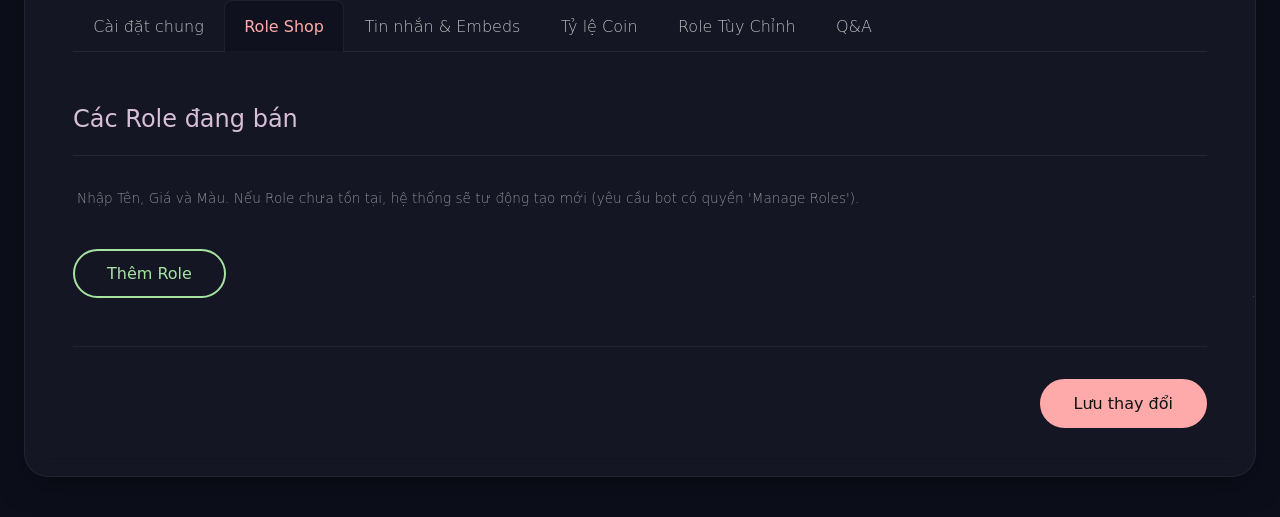
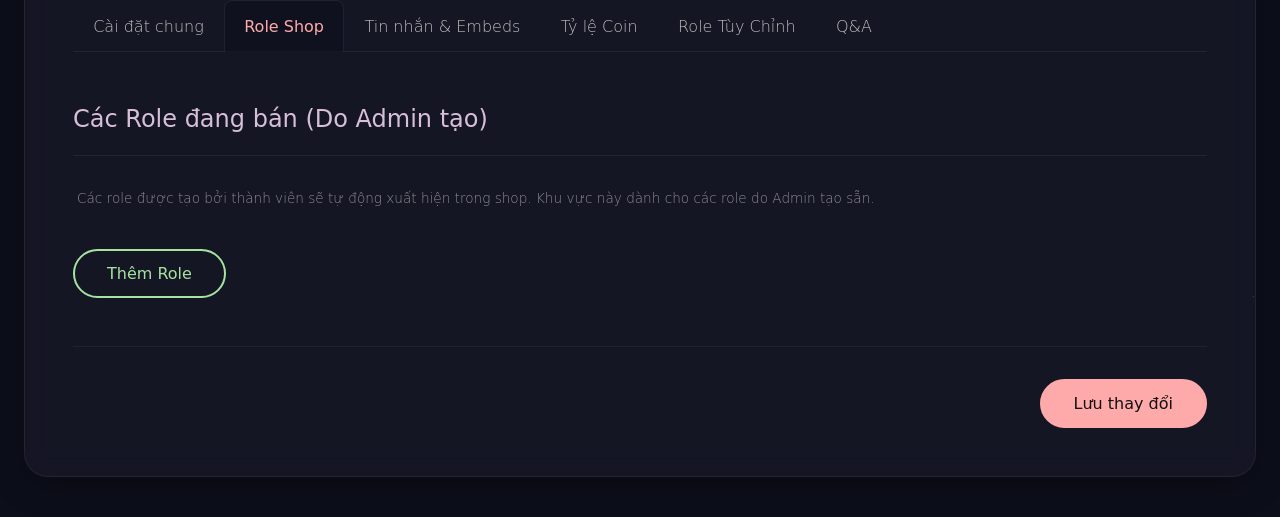
Before and after one commit to Rin1809/web_suport_discord_shop_bot, a Flask app: page /edit/1 in a window 1280 px wide, after a click on "Role Shop". Shown: the part 153-670 px from the top of the page. Run offline with Flask 3, Linux system fonts and the light colour scheme; a database or web service that is not in the repository returns one stand-in record (values such as "Sample title"); some libraries are stand-ins or nearby versions; some web fonts are replaced.

Commit message:
role custom user

```diff
--- a/app.py
+++ b/app.py
@@ -128,6 +128,14 @@ def parse_form_data(form):
             custom_role_conf['MIN_BOOST_COUNT'] = int(custom_role_conf['MIN_BOOST_COUNT'])
         if custom_role_conf.get('PRICE'):
             custom_role_conf['PRICE'] = int(custom_role_conf['PRICE'])
+        if custom_role_conf.get('DEFAULT_PURCHASE_PRICE'):
+            custom_role_conf['DEFAULT_PURCHASE_PRICE'] = int(custom_role_conf['DEFAULT_PURCHASE_PRICE'])
+
+    if 'REGULAR_USER_ROLE_CREATION' in config:
+        regular_conf = config['REGULAR_USER_ROLE_CREATION']
+        regular_conf['ENABLED'] = regular_conf.get('ENABLED') == 'true'
+        if regular_conf.get('CREATION_PRICE'):
+            regular_conf['CREATION_PRICE'] = int(regular_conf['CREATION_PRICE'])
 
     if config.get('SELL_REFUND_PERCENTAGE'):
         config['SELL_REFUND_PERCENTAGE'] = float(config['SELL_REFUND_PERCENTAGE'])
@@ -284,10 +292,10 @@ def edit_config(guild_id):
                         new_shop_roles_db.append((int(role_id), int(role_prices[i])))
 
                 # cap nhat db
-                cur.execute("DELETE FROM shop_roles WHERE guild_id = %s", (guild_id,))
+                cur.execute("DELETE FROM shop_roles WHERE guild_id = %s AND role_id NOT IN (SELECT role_id FROM custom_roles WHERE guild_id = %s)", (guild_id, guild_id))
                 for role_id, price in new_shop_roles_db:
                     cur.execute(
-                        "INSERT INTO shop_roles (guild_id, role_id, price) VALUES (%s, %s, %s)",
+                        "INSERT INTO shop_roles (guild_id, role_id, price) VALUES (%s, %s, %s) ON CONFLICT(role_id) DO UPDATE SET price = EXCLUDED.price",
                         (guild_id, role_id, price)
                     )
 
@@ -306,7 +314,7 @@ def edit_config(guild_id):
         cur.execute("SELECT config_data FROM guild_configs WHERE guild_id = %s;", (guild_id,))
         db_result = cur.fetchone()
 
-        cur.execute("SELECT role_id, price FROM shop_roles WHERE guild_id = %s ORDER BY price ASC", (guild_id,))
+        cur.execute("SELECT role_id, price FROM shop_roles WHERE guild_id = %s AND role_id NOT IN (SELECT role_id FROM custom_roles WHERE guild_id = %s) ORDER BY price ASC", (guild_id, guild_id))
         shop_roles_db = cur.fetchall()
 
     conn.close()
@@ -321,7 +329,8 @@ def edit_config(guild_id):
         "MESSAGES": {}, "FOOTER_MESSAGES": {},
         "CURRENCY_RATES": {"default": {}, "categories": {}, "channels": {}},
         "CUSTOM_ROLE_CONFIG": {}, "QNA_DATA": [],
-        "BOOSTER_MULTIPLIER_CONFIG": {}
+        "BOOSTER_MULTIPLIER_CONFIG": {},
+        "REGULAR_USER_ROLE_CREATION": {}
     }
     for key, default_value in keys_to_ensure.items():
         if key not in config:
--- a/templates/edit_config.html
+++ b/templates/edit_config.html
@@ -96,8 +96,8 @@
                 </div>
 
                 <div class="tab-pane" id="shoproles">
-                    <h5 class="form-section-title">Các Role đang bán</h5>
-                     <div class="form-text-poetic" style="margin-bottom: 1.5rem;">Nhập Tên, Giá và Màu. Nếu Role chưa tồn tại, hệ thống sẽ tự động tạo mới (yêu cầu bot có quyền 'Manage Roles').</div>
+                    <h5 class="form-section-title">Các Role đang bán (Do Admin tạo)</h5>
+                     <div class="form-text-poetic" style="margin-bottom: 1.5rem;">Các role được tạo bởi thành viên sẽ tự động xuất hiện trong shop. Khu vực này dành cho các role do Admin tạo sẵn.</div>
                     <div id="shop-roles-container">
                         {% for role in shop_roles %}
                         <div class="dynamic-row">
@@ -249,8 +249,32 @@
                      <h5 class="form-section-title">Cài đặt Role Tùy Chỉnh (cho Booster)</h5>
                      <div class="form-grid">
                          <div class="form-group-poetic"><label class="form-label-poetic">Số lần boost tối thiểu</label><input type="number" class="form-control-poetic" name="CUSTOM_ROLE_CONFIG[MIN_BOOST_COUNT]" value="{{ config.CUSTOM_ROLE_CONFIG.get('MIN_BOOST_COUNT', 2) }}"></div>
-                         <div class="form-group-poetic"><label class="form-label-poetic">Giá (coin)</label><input type="number" class="form-control-poetic" name="CUSTOM_ROLE_CONFIG[PRICE]" value="{{ config.CUSTOM_ROLE_CONFIG.get('PRICE', 1000) }}"></div>
+                         <div class="form-group-poetic"><label class="form-label-poetic">Giá tạo role (coin)</label><input type="number" class="form-control-poetic" name="CUSTOM_ROLE_CONFIG[PRICE]" value="{{ config.CUSTOM_ROLE_CONFIG.get('PRICE', 1000) }}"></div>
                     </div>
+                    <hr>
+                    <h5 class="form-section-title">Cài đặt Tạo Role (Thành viên thường)</h5>
+                    <div class="form-grid">
+                        <div class="form-group-poetic">
+                            <label class="form-label-poetic">Bật/Tắt tính năng</label>
+                            <select class="form-select-poetic" name="REGULAR_USER_ROLE_CREATION[ENABLED]">
+                                <option value="true" {% if config.REGULAR_USER_ROLE_CREATION.get('ENABLED') %}selected{% endif %}>Bật</option>
+                                <option value="false" {% if not config.REGULAR_USER_ROLE_CREATION.get('ENABLED') %}selected{% endif %}>Tắt</option>
+                            </select>
+                        </div>
+                        <div class="form-group-poetic">
+                            <label class="form-label-poetic">Giá tạo role (coin)</label>
+                            <input type="number" class="form-control-poetic" name="REGULAR_USER_ROLE_CREATION[CREATION_PRICE]" value="{{ config.REGULAR_USER_ROLE_CREATION.get('CREATION_PRICE', 2000) }}">
+                        </div>
+                    </div>
+                    <hr>
+                    <h5 class="form-section-title">Cài đặt Shop cho Role Tùy Chỉnh</h5>
+                     <div class="form-grid">
+                        <div class="form-group-poetic">
+                            <label class="form-label-poetic">Giá MUA mặc định (coin)</label>
+                            <input type="number" class="form-control-poetic" name="CUSTOM_ROLE_CONFIG[DEFAULT_PURCHASE_PRICE]" value="{{ config.CUSTOM_ROLE_CONFIG.get('DEFAULT_PURCHASE_PRICE', 500) }}">
+                            <div class="form-text-poetic">Giá bán trong shop cho một role sau khi nó được người khác tạo ra.</div>
+                        </div>
+                     </div>
                 </div>
 
                 <div class="tab-pane" id="qna">
```
